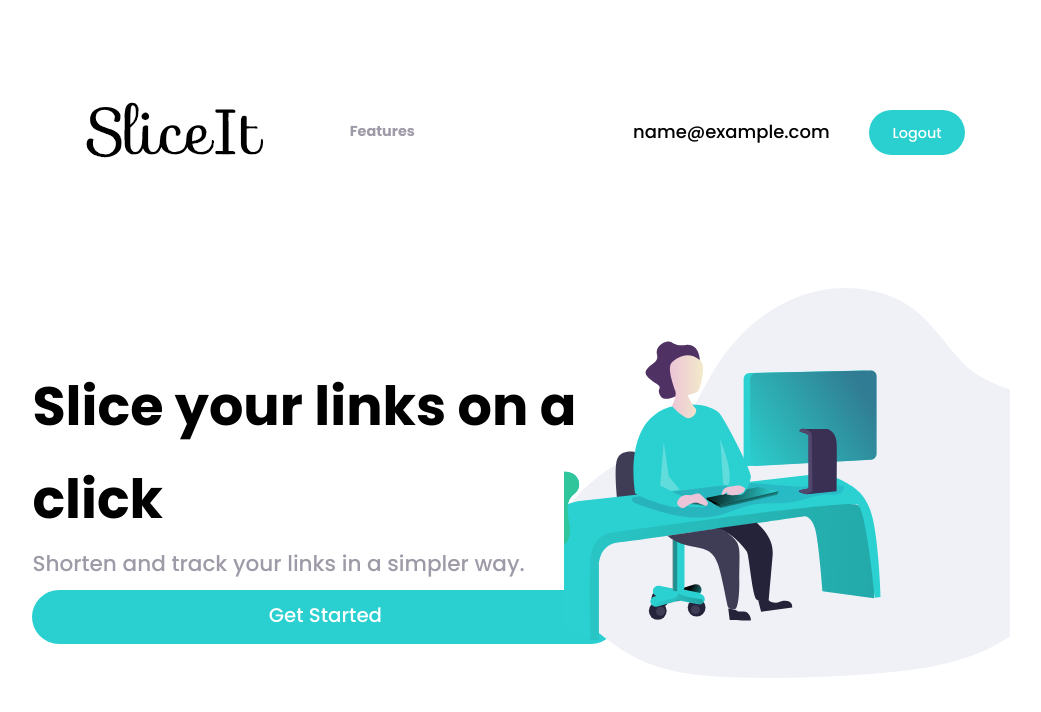
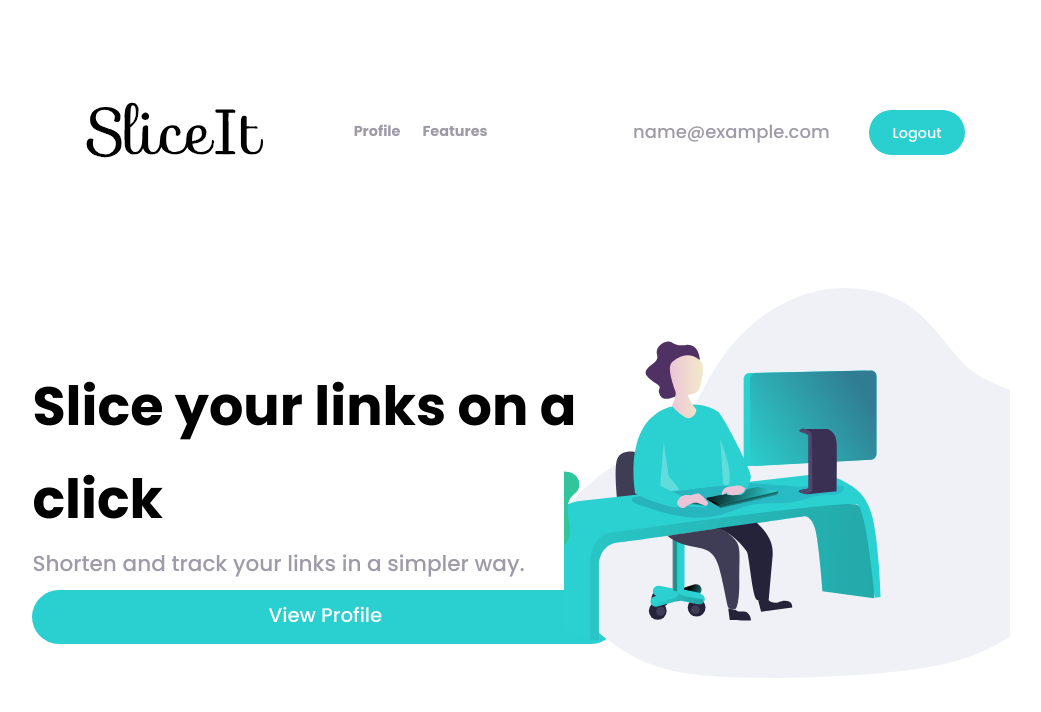
Before and after one commit to akkupy/sliceit, a Django app: page / in a window 1280 px wide. Shown: the top 712 px of the page, without its empty margins (119-1160 px from the left). Run offline with Django 4.2, Linux system fonts and the light colour scheme; the visitor is signed in with stand-in values (Sample User, id 1).

Commit message:
fixed UI

```diff
--- a/web/templates/index.html
+++ b/web/templates/index.html
@@ -30,13 +30,16 @@
     <section class="menu-section">
 
       <ul class="links-section gray-p">
+        {% if request.user.is_authenticated %}
+          <li><a href="/profile/">Profile</a></li>
+          {% endif %}
         <li><a href="#feature">Features</a></li>
       </ul>
       <hr class="menu-hr">
       <!-- Header Buttons -->
       <ul class="buttons-section">
         {% if request.user.is_authenticated %}
-          <li>{{request.user.email}}</li>
+          <li class="gray-p">{{request.user.email}}</li>
           <li><a class="button" href="/auth/logout">Logout</a></li>
         {% else %}
           <li><a class="button" id="form-open">Login</a></li>
@@ -120,7 +123,11 @@
       <div class="main-info">
         <h1>Slice your links on a click</h1>
         <p class="gray-p">Shorten and track your links in a simpler way.</p>
-        <a class="cyan-btn" href="#slice" aria-hidden="true"> Get Started</a>
+        {% if request.user.is_authenticated %}
+        <a class="cyan-btn" href="/profile/" aria-hidden="true">View Profile</a>
+        {% else %}
+          <a class="cyan-btn" href="#slice" aria-hidden="true"> Get Started</a>
+        {% endif %}
       </div>
       <img src="{% static 'images/illustration-working.svg' %}" alt="" aria-hidden="true">
     </article>
--- a/web/templates/profile.html
+++ b/web/templates/profile.html
@@ -30,12 +30,13 @@
     <section class="menu-section">
 
       <ul class="links-section gray-p">
+        <li><a href="/">Home</a></li>
         <li><a href="#feature">Link Panel</a></li>
       </ul>
       <hr class="menu-hr">
       <!-- Header Buttons -->
       <ul class="buttons-section">
-        <li>{{request.user.email}}</li>
+        <li class="gray-p">{{request.user.email}}</li>
         <li><a class="button" href="/auth/logout">Logout</a></li>
       </ul>
     </section>
@@ -49,7 +50,7 @@
       <div class="main-info">
         <h1>Welcome , {{request.user.name}}</h1>
         <p class="gray-p">Shorten and track your links in a simpler way.</p>
-        <a class="cyan-btn" href="#slice" aria-hidden="true"> Get Started</a>
+        <a class="cyan-btn" href="#slice" aria-hidden="true"> Link Slicer</a>
       </div>
       <img src="{% static 'images/illustration-working.svg' %}" alt="" aria-hidden="true">
     </article>
```
